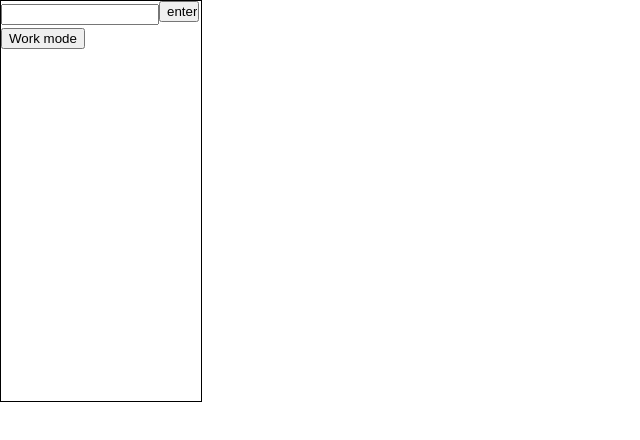
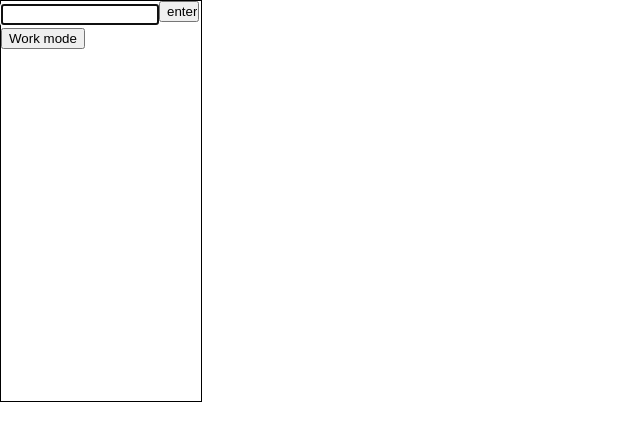
Before and after one commit to DPDalev/tasksFulfiller, a plain HTML site: page index.html in a window 1280 px wide. Both pictures are taken after a click on the button "enter". Shown: the whole page, without its empty margins (0-640 px from the left). Drawn offline with Linux system fonts and the light colour scheme.

Commit message:
Added focus to the input field

```diff
--- a/index.html
+++ b/index.html
@@ -10,7 +10,7 @@
 <body>
     <div id="container">
         <form action="">
-            <input type="text" name="" id="task">
+            <input type="text" name="" id="task" autofocus>
             <input type="button" value="enter" id="inputButton">
         </form>
         <button id="workModeButton">Work mode</button>
--- a/tasks.js
+++ b/tasks.js
@@ -19,6 +19,7 @@ function start() {
         tasksArr.push(newTask.value.toUpperCase());
         newNode.innerHTML = newTask.value;
         newTask.value = "";
+        document.getElementById("task").focus();
 
         // let inputTick = document.createElement("input");
         // inputTick.setAttribute("type", "checkbox");
```
